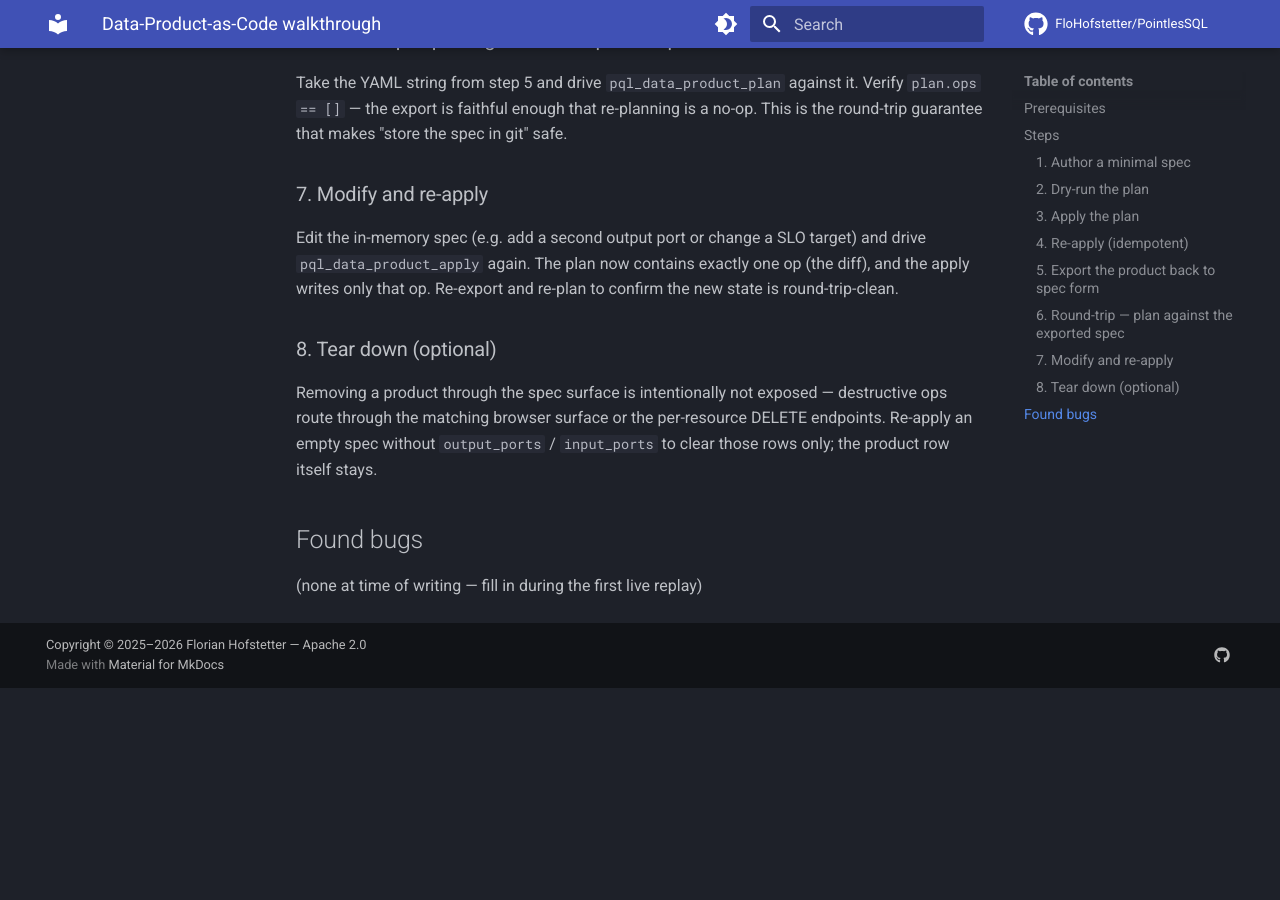
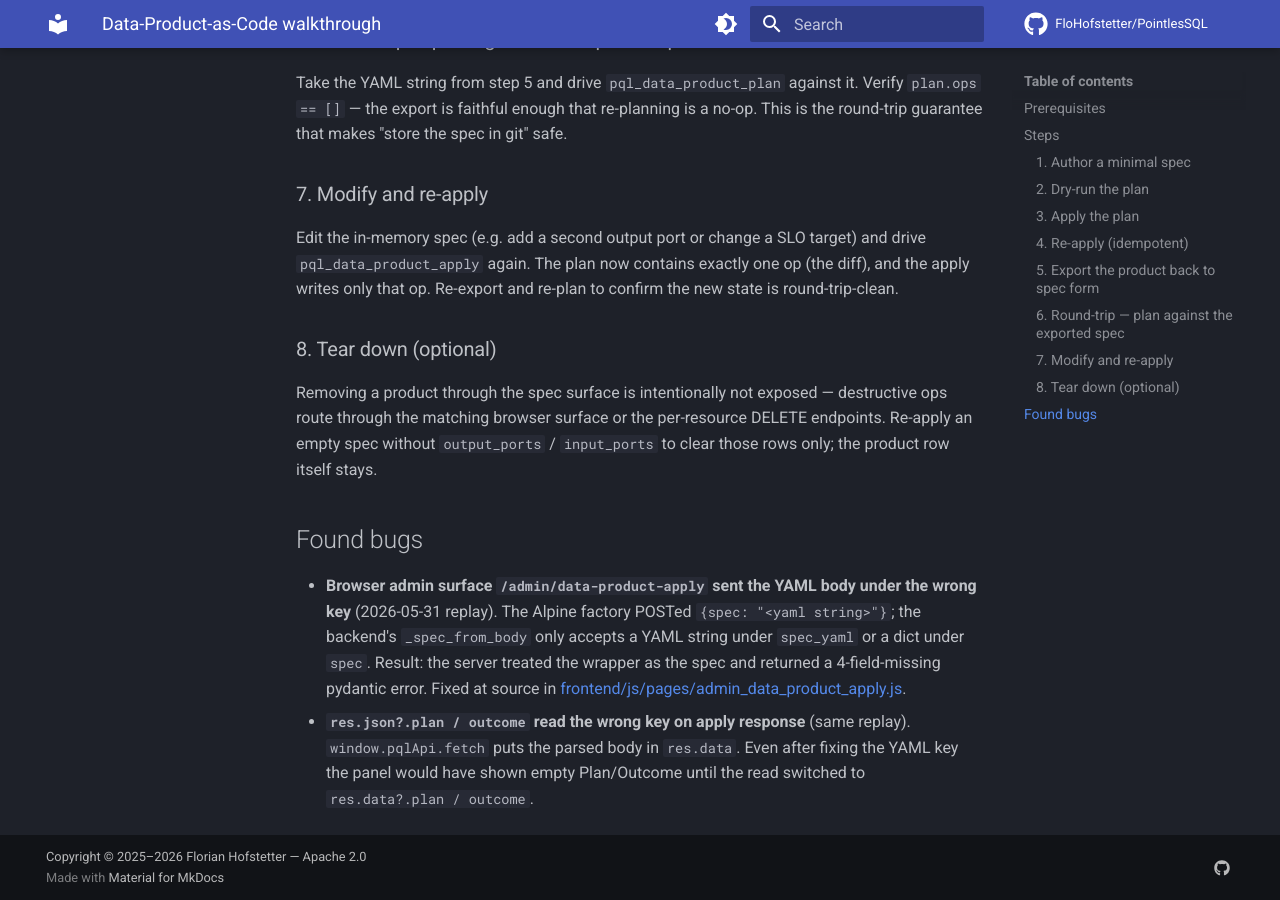
Before and after one commit to FloHofstetter/PointlesSQL, an MkDocs documentation site: the page built from docs/e2e-walkthroughs/data-product-as-code.md, in a window 1280 px wide and 900 px high, scrolled down 2505 px. Built offline with MkDocs 1.6.1 and Material for MkDocs 9.7.7, drawn with Linux system fonts in a browser that asks for light colours; comment, search, counter and statistics services are not loaded; the version menu is left out; before the commit the page ends 3193 px from its top, so only the background shows below that.

Commit message:
fix(ui): admin surfaces shipped in 141-146 closure read wrong pqlApi key
First live browser-replay of the Mega-Cluster 135-146 admin pages
surfaced a shared contract slip: every Alpine factory read
`res.json?.…` from a `window.pqlApi.fetch(...)` return where the
parsed body actually lives under `res.data`. The Cedar policy-
module cockpit, the contract-tests "Latest run" card, the
data-product Plan/Apply outcome panel, and the entity-discovery
candidate queue were all permanently empty in the browser; the
DP-apply factory additionally POSTed the YAML body under `spec`
where `_spec_from_body` expects `spec_yaml` for strings. Five JS
files fixed at source; Found-bugs entries added to the matching
agent-flow walkthroughs. Asset bump rc202→rc203.

Co-Authored-By: Claude Opus 4.7 (1M context) <noreply@anthropic.com>

```diff
--- a/docs/e2e-walkthroughs/data-product-as-code.md
+++ b/docs/e2e-walkthroughs/data-product-as-code.md
@@ -142,4 +142,16 @@ those rows only; the product row itself stays.
 
 ## Found bugs
 
-(none at time of writing — fill in during the first live replay)
+* **Browser admin surface `/admin/data-product-apply` sent the YAML
+  body under the wrong key** (2026-05-31 replay). The Alpine
+  factory POSTed `{spec: "<yaml string>"}`; the backend's
+  `_spec_from_body` only accepts a YAML string under `spec_yaml`
+  or a dict under `spec`. Result: the server treated the wrapper
+  as the spec and returned a 4-field-missing pydantic error.
+  Fixed at source in
+  [frontend/js/pages/admin_data_product_apply.js](../../frontend/js/pages/admin_data_product_apply.js).
+* **`res.json?.plan / outcome` read the wrong key on apply
+  response** (same replay). `window.pqlApi.fetch` puts the parsed
+  body in `res.data`. Even after fixing the YAML key the panel
+  would have shown empty Plan/Outcome until the read switched to
+  `res.data?.plan / outcome`.
--- a/pyproject.toml
+++ b/pyproject.toml
@@ -4,7 +4,7 @@ build-backend = "hatchling.build"
 
 [project]
 name = "pointlessql"
-version = "0.1.0rc202"
+version = "0.1.0rc203"
 description = "A web UI for Unity Catalog and other open-source Databricks components"
 license = "Apache-2.0"
 readme = "README.md"
```
Also changed, not shown: CHANGELOG.md (+27 -0 lines), docs/e2e-walkthroughs/computational-policy-as-code.md (+9 -1 lines), docs/e2e-walkthroughs/data-product-contract-tests.md (+5 -1 lines), docs/e2e-walkthroughs/entity-link-discovery.md (+7 -1 lines), 4 other files.
